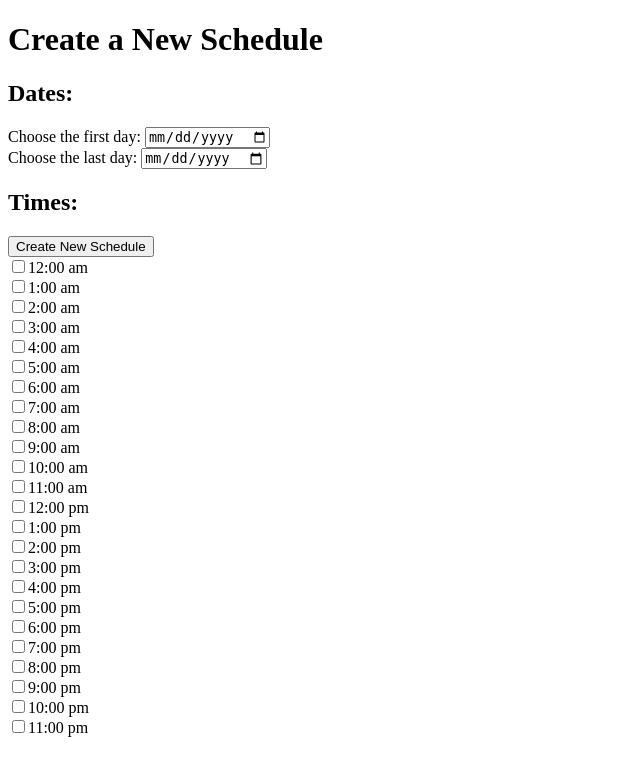
After one commit to brandiseeley/scheduling-app, a Django app: page /schedules/new in a window 1280 px wide. The commit adds this page. Shown: the top 776 px of the page, without its empty margins (0-640 px from the left). Run offline with Django 5.2, Linux system fonts and the light colour scheme.

Commit message:
Start page for creating a new schedule.

```diff
--- /dev/null
+++ b/scheduler/static/scheduler/create_schedule.js
@@ -0,0 +1,74 @@
+function getCookie(name) {
+  let cookieValue = null;
+  if (document.cookie && document.cookie !== '') {
+    const cookies = document.cookie.split(';');
+    for (let i = 0; i < cookies.length; i++) {
+      const cookie = cookies[i].trim();
+      // Does this cookie string begin with the name we want?
+      if (cookie.substring(0, name.length + 1) === (name + '=')) {
+        cookieValue = decodeURIComponent(cookie.substring(name.length + 1));
+        break;
+      }
+    }
+  }
+  return cookieValue;
+}
+
+function intToHour(intHour) {
+  let suffix = intHour < 12 ? 'am' : 'pm';
+  let hour = intHour <= 12 ? intHour : ((intHour % 12));
+  hour = hour !== 0 ? hour : 12;
+  return `${hour}:00 ${suffix}`;
+}
+
+// Render Options
+
+let form = document.querySelector('form');
+const HOURS = [
+  0, 1, 2, 3, 4, 5, 6, 7, 8, 9, 10, 11, 12,
+  13, 14, 15, 16, 17, 18, 19, 20, 21, 22, 23
+];
+
+HOURS.forEach(hour => {
+  let label = document.createElement('LABEL');
+  let text = document.createElement('SPAN');
+  text.textContent = intToHour(hour);
+
+  let input = document.createElement('INPUT');
+  input.setAttribute('type', 'checkbox');
+
+  label.appendChild(input);
+  label.appendChild(text);
+
+  form.appendChild(label);
+});
+
+// Event Listeners
+
+form.addEventListener('submit', event => {
+  event.preventDefault();
+  let formData = new FormData(event.target);
+  let dateFrom = formData.get('date-from');
+  let dateTo = formData.get('date-to');
+
+  createSchedule(dateFrom, dateTo);
+});
+
+async function createSchedule(dateFrom, dateTo) {
+  console.log('getting csrf token');
+  const csrftoken = getCookie('csrftoken');
+
+  try {
+    let response = await fetch('', {
+      method: 'POST',
+      headers: {
+        'Content-Type': 'application/json',
+        'X-CSRFToken': csrftoken,
+      },
+      body: JSON.stringify({ dateFrom, dateTo })
+    });
+  } catch (error) {
+    console.log("Error when adding availability");
+    throw error;
+  }
+}
--- a/scheduler/static/scheduler/style.css
+++ b/scheduler/static/scheduler/style.css
@@ -38,3 +38,7 @@ tfoot th {
 tfoot td {
   font-weight: bold;
 }
+
+#date-range-selector label {
+  display: block;
+}
--- /dev/null
+++ b/scheduler/templates/scheduler/new_schedule.html
@@ -0,0 +1,134 @@
+{% load static %}
+
+<!DOCTYPE html>
+<html lang="en">
+<head>
+  <title>Create a new Schedule</title>
+  <meta charset="utf-8">
+  <link rel="stylesheet" href="{% static 'scheduler/style.css' %}">
+</head>
+<body>
+
+<h1>Create a New Schedule</h1>
+<p id="flash-message"></p>
+
+<form id="date-range-selector" method="POST" action="/schedules/new">
+  <h2>Dates:</h2>
+  <label>
+    Choose the first day:
+    <input type="date" placeholder="from" id="date-from">
+  </label>
+  <label>
+    Choose the last day:
+    <input type="date" placeholder="to" id="date-to">
+  </label>
+
+  <h2>Times:</h2>
+
+  <!-- <label>
+    <input type="checkbox">
+    Any Time
+  </label>
+  <label>
+    <input type="checkbox">
+    1am
+  </label>
+  <label>
+    <input type="checkbox">
+    2am
+  </label>
+  <label>
+    <input type="checkbox">
+    3am
+  </label>
+  <label>
+    <input type="checkbox">
+    4am
+  </label>
+  <label>
+    <input type="checkbox">
+    5am
+  </label>
+  <label>
+    <input type="checkbox">
+    6am
+  </label>
+  <label>
+    <input type="checkbox">
+    7am
+  </label>
+  <label>
+    <input type="checkbox">
+    8am
+  </label>
+  <label>
+    <input type="checkbox">
+    9am
+  </label>
+  <label>
+    <input type="checkbox">
+    10am
+  </label>
+  <label>
+    <input type="checkbox">
+    11am
+  </label>
+  <label>
+    <input type="checkbox">
+    12pm
+  </label>
+  <label>
+    <input type="checkbox">
+    1pm
+  </label>
+  <label>
+    <input type="checkbox">
+    2pm
+  </label>
+  <label>
+    <input type="checkbox">
+    3pm
+  </label>
+  <label>
+    <input type="checkbox">
+    4pm
+  </label>
+  <label>
+    <input type="checkbox">
+    5pm
+  </label>
+  <label>
+    <input type="checkbox">
+    6pm
+  </label>
+  <label>
+    <input type="checkbox">
+    7pm
+  </label>
+  <label>
+    <input type="checkbox">
+    8pm
+  </label>
+  <label>
+    <input type="checkbox">
+    9pm
+  </label>
+  <label>
+    <input type="checkbox">
+    10pm
+  </label>
+  <label>
+    <input type="checkbox">
+    11pm
+  </label>
+  <label>
+    <input type="checkbox">
+    12pm
+  </label> -->
+
+  <button type="submit">Create New Schedule</button>
+</form>
+
+<script src="{% static 'scheduler/create_schedule.js' %}"></script>
+</body>
+</html>
--- a/scheduler/urls.py
+++ b/scheduler/urls.py
@@ -4,6 +4,7 @@ from . import views
 
 urlpatterns = [
     path('', views.index, name='index'),
+    path('schedules/new', views.new_schedule, name="new schedule"),
     path('schedules/<int:schedule_id>', views.display_schedule, name="display schedule"),
     path('schedules/<int:schedule_id>/data', views.schedule_data, name="schedule data"),
     path('schedules/<int:schedule_id>/add_user', views.add_user_availability, name="add user"),
--- a/scheduler/views.py
+++ b/scheduler/views.py
@@ -9,6 +9,12 @@ from scheduler.models import Schedule
 
 def index(request):
     return HttpResponse('Hello, World!')
+
+def new_schedule(request):
+    if request.method == 'GET':
+        return render(request, "scheduler/new_schedule.html")
+    else:
+        return HttpResponse('Posting new data')
 
 def display_schedule(request, schedule_id):
     schedule = get_object_or_404(Schedule, pk=schedule_id)
```
